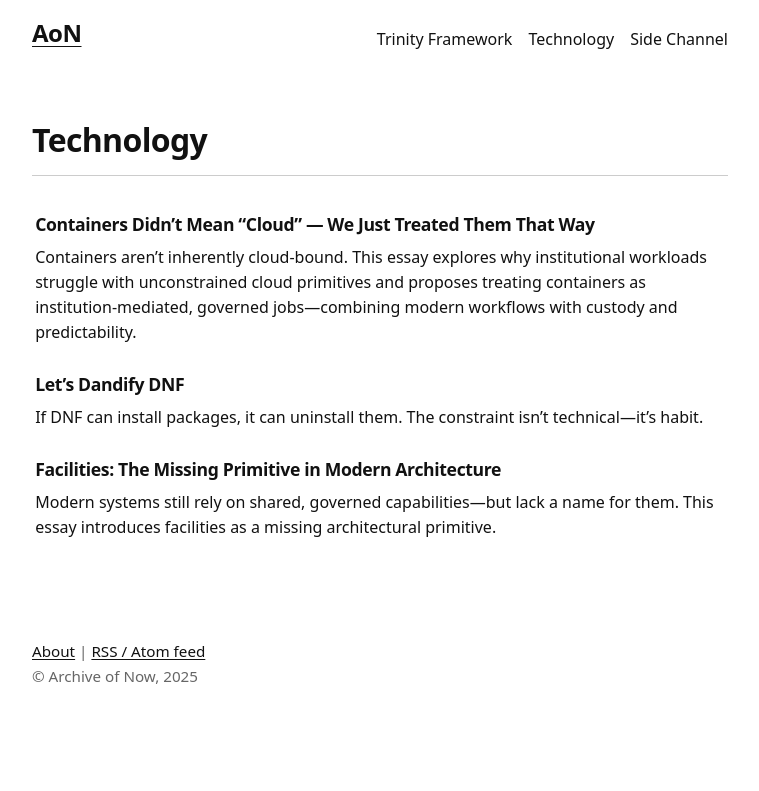
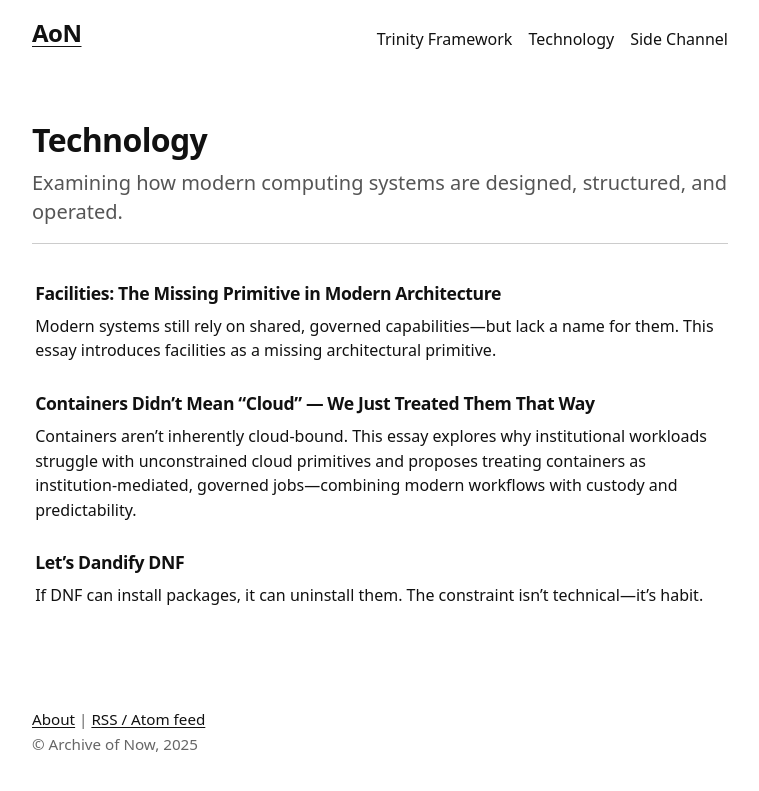
Before and after one commit to archive-of-now/archive-of-now.github.io, a Jekyll site: the page built from _technology/index.md, in a window 1280 px wide. Shown: the top 791 px of the page, without its empty margins (260-1019 px from the left). Built offline with Jekyll 4.4.1, drawn with Linux system fonts in a browser that asks for light colours.

Commit message:
index pages updated

```diff
--- a/_technology/index.md
+++ b/_technology/index.md
@@ -11,8 +11,8 @@
 tags:
 
 title: "Technology"
-description: |
-
+deck: |
+  Examining how modern computing systems are designed, structured, and operated.
 ---
 {%- assign entries = site[page.collection]
      | where_exp: "item", "item.sort_index != 0"
```
Also changed, not shown: _autonomy/index.md (+1 -1 lines), _technology/containers-beyond-cloud.md (+1 -1 lines), _technology/dandified-dnf.md (+1 -1 lines), _trinity/index.md (+1 -1 lines).
